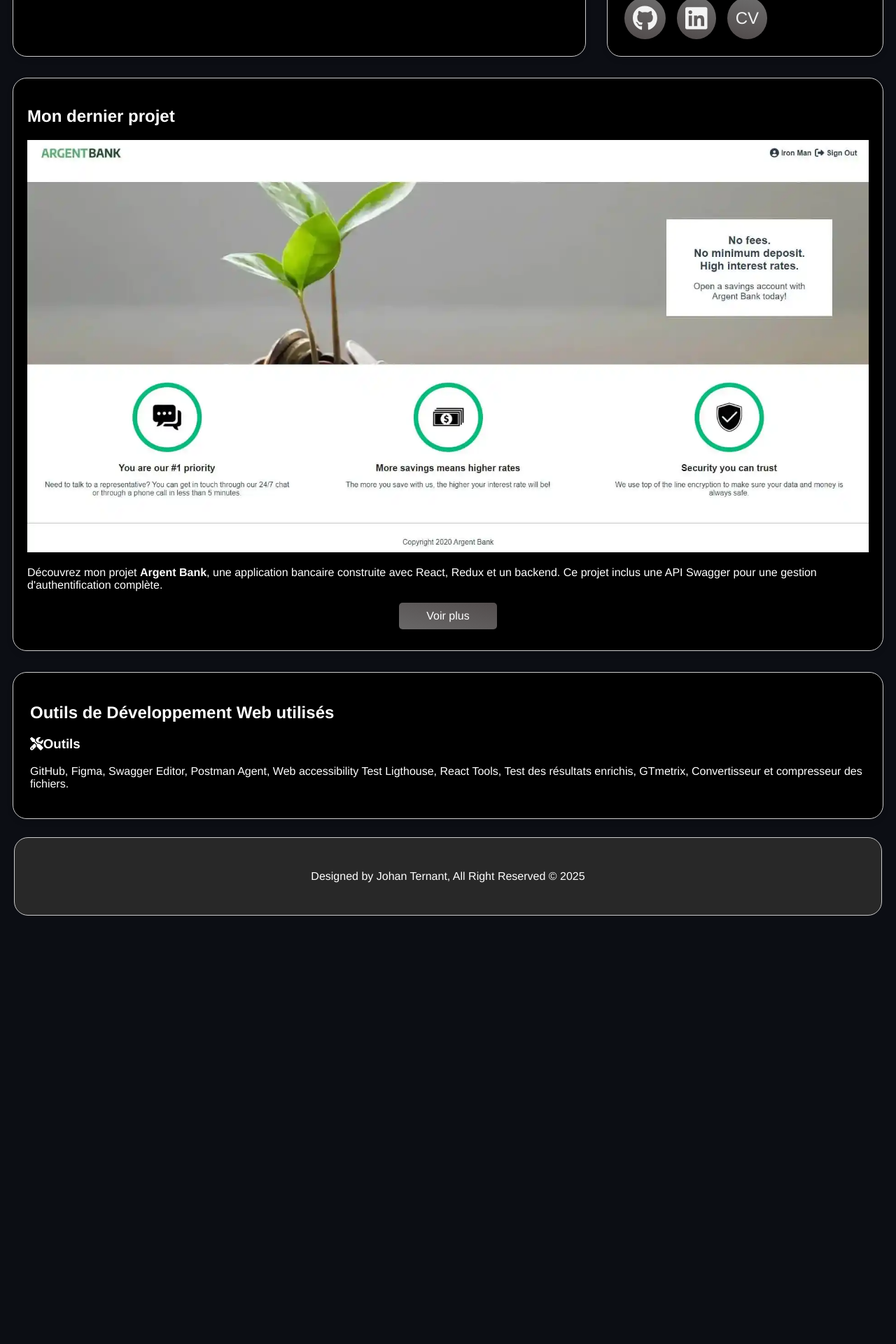
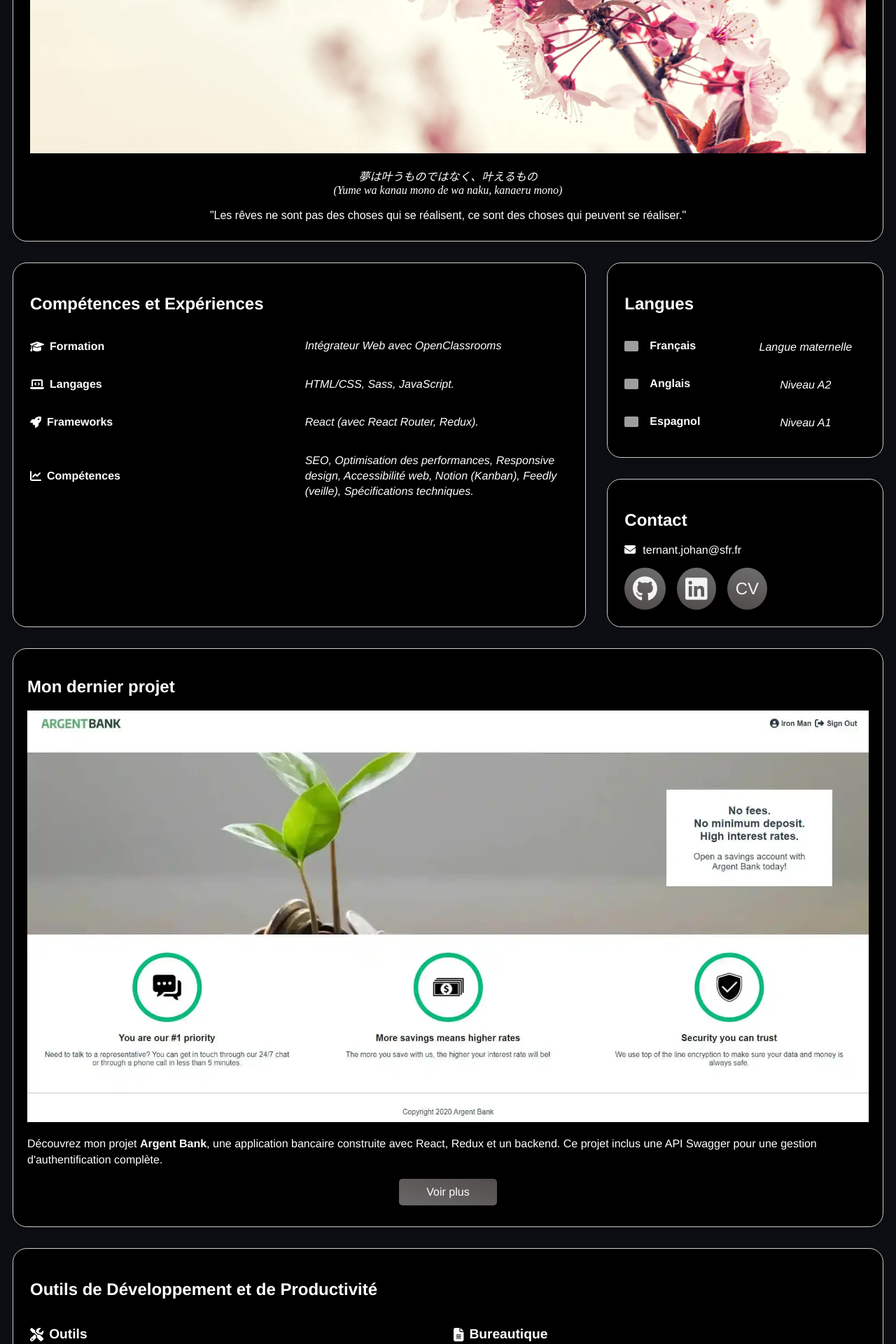
Before and after one commit to Johan-Tnt/Mon-Portfolio-Johan-Ternant, a React (Vite) app in the folder portfolio-johan-ternant/: page / in a window 1280 px wide. Shown: the part 880-2800 px from the top of the page at 70% size. Before the commit the page ends 2218 px from the top, so only its background shows below. Built offline with nearby package versions, Linux system fonts and the light colour scheme; grey boxes are pictures that could not be loaded.

Commit message:
Bug fixes + Added content in the bento box presentation and bento box web tools.

```diff
--- a/portfolio-johan-ternant/src/components/pages/home.jsx
+++ b/portfolio-johan-ternant/src/components/pages/home.jsx
@@ -9,6 +9,9 @@ import {
   faRocket,
   faChartLine,
   faTools,
+  faFileAlt,
+  faBullhorn,
+  faEnvelope,
 } from "@fortawesome/free-solid-svg-icons";
 
 const Home = () => {
@@ -18,10 +21,27 @@ const Home = () => {
         {/* Bloc de présentation */}
         <BentoBox className="box-presentation" title="Bonjour, c'est Johan">
           <p>
+            Passionné par le web, le design et les expériences interactives ✨
+          </p>
+          <p>
             En cliquant sur <span className="bold">Projects</span>, vous pourrez
             découvrir quelques projets sur lesquels j’ai travaillé, ou sur
             lesquels je suis actuellement.
           </p>
+          <img
+            src="./src/assets/img-webp-cp/Portfolio-presentation-new.webp"
+            alt=""
+          />
+          <blockquote className="quote">
+            夢は叶うものではなく、叶えるもの
+            <footer>
+              <span>(Yume wa kanau mono de wa naku, kanaeru mono)</span>
+            </footer>
+          </blockquote>
+          <span className="translation">
+            &quot;Les rêves ne sont pas des choses qui se réalisent, ce sont des
+            choses qui peuvent se réaliser.&quot;
+          </span>
         </BentoBox>
 
         {/* Bloc compétences et expériences */}
@@ -46,7 +66,7 @@ const Home = () => {
             <h3>
               <FontAwesomeIcon icon={faRocket} /> <strong>Frameworks</strong>
             </h3>
-            <p>React (avec React Router, Redux), Mongo DB.</p>
+            <p>React (avec React Router, Redux).</p>
           </div>
 
           <div className="skills-item">
@@ -103,7 +123,11 @@ const Home = () => {
 
         {/* Bloc des liens sociaux */}
         <BentoBox className="box-social" title="Contact">
-          <p>ternant.johan@sfr.fr</p>
+          <p>
+            <FontAwesomeIcon icon={faEnvelope} className="" />
+            <a href="mailto:ternant.johan@sfr.fr">ternant.johan@sfr.fr</a>
+          </p>
+
           <SocialLinks />
         </BentoBox>
 
@@ -115,7 +139,6 @@ const Home = () => {
           <img
             src="./src/assets/img-webp-cp/Argent-Bank-1-new.webp"
             alt="Argent Bank Project Preview"
-            className="project-image"
           />
           <p>
             Découvrez mon projet <strong>Argent Bank</strong>, une application
@@ -131,17 +154,37 @@ const Home = () => {
         {/* Bloc Outils utilisés */}
         <BentoBox
           className="box-web-tools"
-          title="Outils de Développement Web utilisés"
+          title="Outils de Développement et de Productivité"
         >
-          <h3>
-            <FontAwesomeIcon icon={faTools} />
-            <strong>Outils </strong>
-          </h3>
-          <p>
-            GitHub, Figma, Swagger Editor, Postman Agent, Web accessibility Test
-            Ligthouse, React Tools, Test des résultats enrichis, GTmetrix,
-            Convertisseur et compresseur des fichiers.
-          </p>
+          <div className="tools-container">
+            <div>
+              <h3>
+                <FontAwesomeIcon icon={faTools} />
+                <strong>Outils</strong>
+              </h3>
+              <p>
+                GitHub, Figma, Visual Studio Code, Swagger Editor, Postman
+                Agent, Web accessibility, Test Lighthouse, React Tools, Test des
+                résultats enrichis, Convertisseur et compresseur des fichiers.
+              </p>
+            </div>
+
+            <div>
+              <h3>
+                <FontAwesomeIcon icon={faFileAlt} />
+                <strong>Bureautique</strong>
+              </h3>
+              <p>PowerPoint, Word, Exel, Canva, Snappa.</p>
+            </div>
+
+            <div>
+              <h3>
+                <FontAwesomeIcon icon={faBullhorn} />
+                <strong>Marketing</strong>
+              </h3>
+              <p>YouTube Studios, Recherche mots clés/Hashtags.</p>
+            </div>
+          </div>
         </BentoBox>
       </section>
     </main>
--- a/portfolio-johan-ternant/src/sass/footer.scss
+++ b/portfolio-johan-ternant/src/sass/footer.scss
@@ -17,4 +17,5 @@
 .design_johan {
   display: flex;
   text-align: center;
+  line-height: 1.4;
 }
--- a/portfolio-johan-ternant/src/sass/home.scss
+++ b/portfolio-johan-ternant/src/sass/home.scss
@@ -16,10 +16,28 @@
     box-shadow: 0 4px 8px rgba(0, 0, 0, 0.1);
   }
 
+  //Box Presentation
+  .box-presentation {
+    p {
+      line-height: 1.4;
+    }
+    .quote {
+      font-family: "Kozuka Mincho Pro", serif; //Une police qui rappelle l'esthétique japonaise.
+      font-style: italic;
+      text-align: center;
+    }
+
+    .translation {
+      display: flex;
+      justify-content: center;
+      font-family: Arial, sans-serif;
+      line-height: 1.4;
+    }
+  }
+
   //Contient le tableau de la Box Compétences et Expériences
   .skills-item {
-    display: grid;
-    grid-template-columns: 1fr 1fr;
+    display: block;
   }
   .skills-item h3 {
     display: flex;
@@ -29,6 +47,7 @@
   }
   .skills-item p {
     font-style: italic;
+    line-height: 1.4;
   }
 
   //Contient le tableau de la Box Languages
@@ -42,6 +61,7 @@
   .languages-item {
     display: grid;
     grid-template-columns: 1fr 1fr;
+    text-align: center;
   }
   .languages-item h3 {
     display: flex;
@@ -73,6 +93,30 @@
       display: flex;
       gap: 1rem;
     }
+    p {
+      display: flex;
+      gap: 10px;
+    }
+  }
+
+  .contact_button {
+    display: flex;
+    background: linear-gradient(193deg, #6e6e6e, #504a4a);
+    box-shadow: 0px 4px 12px rgba(0, 0, 0, 0.3);
+    border-radius: 50%;
+    color: #f3f3f3;
+    font-size: 1.5rem;
+    padding: 12px;
+    border: none;
+    cursor: pointer;
+    text-align: center;
+    align-items: center;
+    transition: transform 0.2s ease-in-out, box-shadow 0.2s ease-in-out;
+
+    &:hover {
+      transform: scale(1.05);
+      box-shadow: 0px 6px 15px rgba(0, 0, 0, 0.4);
+    }
   }
 
   //Box Dernier Projets
@@ -80,12 +124,6 @@
     padding: 20px;
     text-align: left;
     border-radius: 20px;
-    box-shadow: 0 4px 10px rgba(0, 0, 0, 0.1);
-
-    .project-image {
-      width: 100%;
-      height: auto;
-    }
 
     .button-link {
       display: block;
@@ -106,32 +144,34 @@
         transform: scale(1.05);
       }
     }
+    p {
+      line-height: 1.4;
+    }
   }
 }
 
-//Box Contact
-.contact_button {
-  display: flex;
-  background: linear-gradient(193deg, #6e6e6e, #504a4a);
-  box-shadow: 0px 4px 12px rgba(0, 0, 0, 0.3);
-  border-radius: 50%;
-  color: #f3f3f3;
-  font-size: 1.5rem;
-  padding: 12px;
-  border: none;
-  cursor: pointer;
-  text-align: center;
-  align-items: center;
-  transition: transform 0.2s ease-in-out, box-shadow 0.2s ease-in-out;
+//Box des outils utilisés
+.box-web-tools {
+  .tools-container {
+    display: block;
 
-  &:hover {
-    transform: scale(1.05);
-    box-shadow: 0px 6px 15px rgba(0, 0, 0, 0.4);
+    h3 {
+      display: flex;
+      align-items: center;
+      gap: 0.5rem;
+      font-size: 1.2rem;
+    }
+
+    p {
+      font-size: 1rem;
+      line-height: 1.4;
+      font-style: italic;
+    }
   }
 }
 
 //Media Queries "Mobile first"
-//Contient la mise en page visuel du Bento Design
+//Contient la mise en page visuelle du Bento Design Tablette et desktop
 @media (min-width: 768px) {
   .home .bento-grid {
     grid-template-columns: repeat(2, 1fr);
@@ -142,6 +182,11 @@
   }
   .box-skills {
     grid-row: span 3;
+    .skills-item {
+      display: grid;
+      grid-template-columns: 1fr 1fr;
+      gap: 1rem;
+    }
   }
   .box-last-projects {
     grid-column: span 2;
@@ -152,6 +197,11 @@
   }
   .box-web-tools {
     grid-column: span 2;
+    .tools-container {
+      display: grid;
+      grid-template-columns: 1fr 1fr;
+      gap: 1rem;
+    }
   }
   .box-languages {
     grid-column: span 1;
--- a/portfolio-johan-ternant/src/sass/main.scss
+++ b/portfolio-johan-ternant/src/sass/main.scss
@@ -39,4 +39,5 @@ ol {
 a {
   text-decoration: none;
   list-style: none;
+  color: white;
 }
--- a/portfolio-johan-ternant/src/sass/projects.scss
+++ b/portfolio-johan-ternant/src/sass/projects.scss
@@ -1,9 +1,6 @@
 //Code éditer par Johan
 
 .section_projects {
-  //display: flex;
-  //flex-wrap: wrap;
-  //justify-content: center;
   display: grid;
   grid-template-columns: 1fr; //Mobile : une seule colonne
   gap: 25px;
@@ -12,6 +9,9 @@
 
   @media (min-width: 768px) {
     grid-template-columns: repeat(2, 1fr); //Tablette et desktop : deux colonnes
+  }
+  p {
+    line-height: 1.4;
   }
 }
 
@@ -29,17 +29,11 @@
 }
 
 .list_projects {
-  //background-color: #181818;
-  //max-width: 1440px;
-  //width: 92%;
-  //position: relative;
   background-color: black;
   border-radius: 20px;
   box-shadow: 0px 4px 15px rgba(0, 0, 0, 0.1);
   border: solid 1px #ccc;
   padding: 5px;
-  //display: flex;
-  //flex-direction: column;
 }
 .projects_description {
   padding-left: 15px;
@@ -57,9 +51,6 @@
   justify-content: center;
   color: white;
   font-size: 14px;
-  //position: absolute;
-  //top: 10px;
-  //left: 10px;
   z-index: 20; //Plus élevé que celui du slider
   transition: transform 0.2s ease-in-out, box-shadow 0.2s ease-in-out;
   margin-right: 15px;
@@ -75,9 +66,7 @@
 .projet-footer-container {
   display: flex;
   align-items: center;
-  //justify-content: space-between;
-  //margin-top: 10px;
-  //gap: 10px;
+  gap: 1rem;
 }
 
 .project-tags {
@@ -94,6 +83,4 @@
   border-radius: 8px;
   font-size: 14px;
   font-weight: bold;
-  //color: white;
-  //display: inline-block;
 }
--- a/portfolio-johan-ternant/src/sass/slider.scss
+++ b/portfolio-johan-ternant/src/sass/slider.scss
@@ -10,13 +10,8 @@
 }
 
 .slider-image {
-  width: 100%;
   object-fit: cover;
-  border-radius: 15px;
-  /*@media (min-width: 768px) {
-    height: 330px;
-    object-fit: contain;
-  }*/
+  border-radius: 15px 15px 0 0;
 }
 
 .slider-btn {
```
Also changed, not shown: portfolio-johan-ternant/src/assets/img-jpg-cp/Portfolio-presentation.jpg (added), portfolio-johan-ternant/src/assets/img-webp-cp/Portfolio-presentation-new.webp (added).
